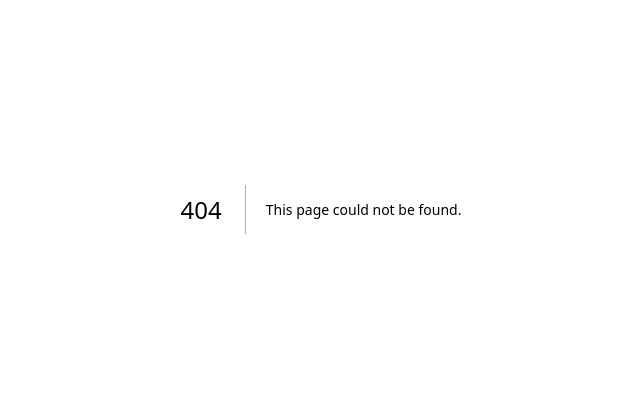
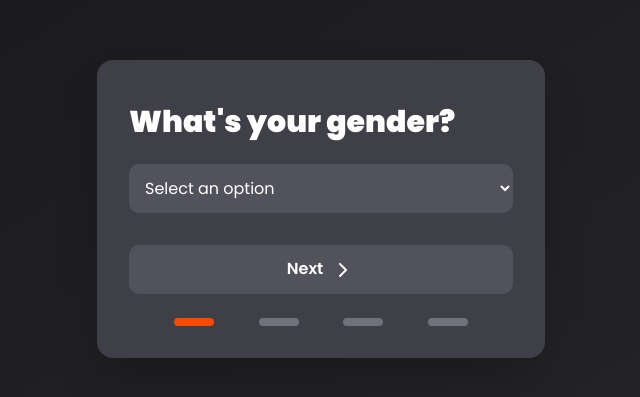
Before and after one commit to Hadi87s/Flex-Flow, a Next.js app: page /questionnaire in a window 1280 px wide. Before the commit this address had no page. Shown: the part 191-588 px from the top of the page, without its empty margins (319-959 px from the left). Built offline with nearby package versions, Linux system fonts and the light colour scheme.

Commit message:
adding a questionnaire page and linking it to the signup page and storing the user in the local storage temporarly

```diff
--- a/app/login/page.tsx
+++ b/app/login/page.tsx
@@ -82,7 +82,7 @@ export default function LoginPage() {
               >
                 <button
                   type="submit"
-                  className="cursor-pointer w-full flex justify-center py-2 px-4 border border-transparent rounded-md shadow-sm text-sm font-medium text-white bg-orange-800 hover:bg-orange-900 focus:outline-none focus:ring-orange-500 transition duration-150 ease-in-out"
+                  className="cursor-pointer w-full flex justify-center py-2 px-4 border border-transparent rounded-md shadow-sm text-sm font-medium text-white bg-orange-800 hover:bg-orange-900 focus:ring-1 focus:ring-offset-2 transition duration-150 ease-in-out"
                 >
                   Sign in
                 </button>
--- /dev/null
+++ b/app/questionnaire/page.tsx
@@ -0,0 +1,206 @@
+"use client";
+
+import { useState } from 'react'
+import { motion, AnimatePresence } from 'framer-motion'
+import { ChevronRight } from 'lucide-react'
+import { useRouter } from "next/navigation";
+
+const questions = [
+  {
+    id: 1,
+    question: "What's your gender?",
+    type: "select",
+    options: ["Male", "Female"],
+  },
+  {
+    id: 2,
+    question: "What are your height and weight?",
+    type: "double-input",
+    placeholders: ["Height (cm)", "Weight (kg)"]
+  },
+  {
+    id: 3,
+    question: "What's your preferred gym split?",
+    type: "select",
+    options: ["Arnold Split", "Push Pull Legs", "Bro Split", "Full Body"]
+  },
+  {
+    id: 4,
+    question: "What's your primary fitness goal?",
+    type: "select",
+    options: ["Build Muscle", "Lose Fat", "Improve Strength", "Enhance Overall Fitness"]
+  }
+];
+
+const pageVariants = {
+  initial: { opacity: 0, x: '-10%' },
+  in: { opacity: 1, x: 0 },
+  out: { opacity: 0, x: '10%' }
+}
+
+const pageTransition = {
+  type: 'tween',
+  ease: 'anticipate',
+  duration: 0.3
+}
+
+const elementVariants = {
+  hidden: { opacity: 0, y: 20 },
+  visible: { opacity: 1, y: 0 }
+}
+
+export default function Questionnaire() {
+  const [currentQuestion, setCurrentQuestion] = useState(0);
+  const [answers, setAnswers] = useState<string[]>(Array(questions.length).fill(''));
+  const router = useRouter();
+
+  const handleNext = () => {
+    if (currentQuestion < questions.length - 1) {
+      setCurrentQuestion(currentQuestion + 1)
+    }
+  }
+
+  const handleAnswer = (answer: string, index?: number) => {
+    const newAnswers = [...answers]
+    if (questions[currentQuestion].type === 'double-input') {
+      newAnswers[currentQuestion] = index === 0
+        ? `${answer},${newAnswers[currentQuestion].split(',')[1] || ''}`
+        : `${newAnswers[currentQuestion].split(',')[0] || ''},${answer}`
+    } else {
+      newAnswers[currentQuestion] = answer
+    }
+    setAnswers(newAnswers)
+  }
+
+  const handleSubmit = () => {
+    console.log('Final answers:', answers)
+    // Here you would typically send the answers to your backend, I know :)
+    const user = JSON.parse(localStorage.getItem("user") || "{}");
+    const fullUserData = {...user, gender: answers[0], height: answers[1].split(",")[0], weight: answers[1].split(",")[1], split: answers[2], goal: answers[3]};
+    // Send the fullUserData to be stored in the database, I will store it in the local storage until adding the database configuration.
+    localStorage.setItem("user", JSON.stringify(fullUserData));
+    router.push("/log");
+  }
+
+  const isAnswered = () => {
+    if (questions[currentQuestion].type === 'double-input') {
+      const [height, weight] = answers[currentQuestion].split(',')
+      return height && weight
+    }
+    return answers[currentQuestion] !== ''
+  }
+
+  return (
+    <div className="min-h-screen bg-gradient-to-br from-zinc-900 to-zinc-800 flex items-center justify-center p-4">
+      <AnimatePresence mode="wait">
+        <motion.div
+          key={currentQuestion}
+          initial="initial"
+          animate="in"
+          exit="out"
+          variants={pageVariants}
+          transition={pageTransition}
+          className="bg-zinc-700 p-8 rounded-2xl shadow-2xl max-w-md w-full"
+        >
+          <motion.h2
+            className="text-center md:text-left text-3xl font-bold mb-6 text-white"
+            variants={elementVariants}
+            initial="hidden"
+            animate="visible"
+            transition={{ duration: 0.5, delay: 0.1 }}
+          >
+            {questions[currentQuestion].question}
+          </motion.h2>
+          {questions[currentQuestion].type === 'select' ? (
+            <motion.select
+              value={answers[currentQuestion]}
+              onChange={(e) => handleAnswer(e.target.value)}
+              className="w-full p-3 rounded-lg bg-zinc-600 text-white outline-none focus:ring-2 focus:ring-white focus:bg-zinc-700 transition duration-300"
+              variants={elementVariants}
+              initial="hidden"
+              animate="visible"
+              transition={{ duration: 0.5, delay: 0.2 }}
+            >
+              <option value="">Select an option</option>
+              {questions[currentQuestion].options?.map((option) => (
+                <option key={option} value={option}>
+                  {option}
+                </option>
+              ))}
+            </motion.select>
+          ) : questions[currentQuestion].type === 'double-input' ? (
+            <motion.div
+              className="flex space-x-4"
+              variants={elementVariants}
+              initial="hidden"
+              animate="visible"
+              transition={{ duration: 0.5, delay: 0.2 }}
+            >
+              {questions[currentQuestion].placeholders?.map((placeholder, index) => (
+                <input
+                  key={index}
+                  type="text"
+                  value={answers[currentQuestion].split(',')[index] || ''}
+                  onChange={(e) => handleAnswer(e.target.value, index)}
+                  placeholder={placeholder}
+                  className="w-1/2 p-3 rounded-lg bg-zinc-600 text-white focus:ring-2 focus:ring-white transition duration-300"
+                />
+              ))}
+            </motion.div>
+          ) : (
+            <motion.input
+              type="text"
+              value={answers[currentQuestion]}
+              onChange={(e) => handleAnswer(e.target.value)}
+              placeholder={questions[currentQuestion].placeholders?.[0] || 'Enter your answer'}
+              className="w-full p-3 rounded-lg bg-zinc-600 text-white border border-zinc-500 focus:border-orange-400 focus:ring focus:ring-orange-200 focus:ring-opacity-50 transition duration-300"
+              variants={elementVariants}
+              initial="hidden"
+              animate="visible"
+              transition={{ duration: 0.5, delay: 0.2 }}
+            />
+          )}
+          <motion.button
+            variants={elementVariants}
+            initial="hidden"
+            animate="visible"
+            transition={{ duration: 0.3, delay: 0.3 }}
+            className={` mt-8 w-full py-3 px-6 rounded-lg text-white font-semibold transition-all duration-300 ${
+              isAnswered()
+                ? 'bg-orange-500 hover:bg-orange-700 cursor-pointer ring-offset-1 hover:ring-1'
+                : 'bg-zinc-600 cursor-not-allowed'
+            }`}
+            onClick={currentQuestion === questions.length - 1 ? handleSubmit : handleNext}
+            disabled={!isAnswered()}
+            style={{ outline: 'none' }}
+          >
+            {currentQuestion === questions.length - 1 ? (
+              'Let The Gains Start'
+            ) : (
+              <>
+                Next
+                <ChevronRight className="inline-block ml-2" />
+              </>
+            )}
+          </motion.button>
+          <motion.div
+            className="mt-6 flex justify-evenly"
+            variants={elementVariants}
+            initial="hidden"
+            animate="visible"
+            transition={{ duration: 0.5, delay: 0.4 }}
+          >
+            {questions.map((_, index) => (
+              <div
+                key={index}
+                className={`h-2 w-10 rounded-full ${
+                  index === currentQuestion ? 'bg-orange-600' : 'bg-zinc-500'
+                }`}
+              />
+            ))}
+          </motion.div>
+        </motion.div>
+      </AnimatePresence>
+    </div>
+  )
+}
--- a/app/signup/page.tsx
+++ b/app/signup/page.tsx
@@ -8,6 +8,7 @@ import Link from "next/link"
 import { validateEmail, validatePassword } from "@/utils/validator"
 import ErrorMessage from "@/components/error-message/ErrorMessage"
 import { CheckCheck } from "lucide-react"
+import { useRouter } from "next/navigation"
 
 export default function SignupPage() {
   const [name, setName] = useState("")
@@ -17,7 +18,7 @@ export default function SignupPage() {
   const [error, setError] = useState<Validate>({emailError: false, passwordError: false, passwordMismatch: false});
   const [isSuccessful, setIsSuccessful] = useState(false);
   const DISPLAY_DURATION = 2000;
-
+  const router = useRouter();
   const handleSubmit = (e: React.FormEvent) => {
     e.preventDefault()
     if (!validateEmail(email)) {
@@ -36,13 +37,21 @@ export default function SignupPage() {
     // here the user is signedUp successfully!
     setIsSuccessful(true);
     setError({ emailError: false, passwordError: false, passwordMismatch: false});
+
+    const user = {
+      name: name,
+      email: email,
+      password: password
     }
+    localStorage.setItem("user", JSON.stringify(user)); //adding the signedUp user to local storage.
+  }
 
     useEffect(()=> {
       let timeoutId : NodeJS.Timeout;
       if(isSuccessful){
         timeoutId =  setTimeout(()=> {
           setIsSuccessful(false);
+          router.push("/questionnaire");
         }, DISPLAY_DURATION);
       }
       return () => clearTimeout(timeoutId);
@@ -158,7 +167,7 @@ export default function SignupPage() {
               >
                 <button
                   type="submit"
-                  className="cursor-pointer w-full flex justify-center py-2 px-4 border border-transparent rounded-md shadow-sm text-sm font-medium text-white bg-orange-800 hover:bg-orange-900 focus:outline-none focus:ring-2 focus:ring-offset-2 focus:ring-orange-500 transition duration-150 ease-in-out"
+                  className="cursor-pointer w-full flex justify-center py-2 px-4 border border-transparent rounded-md shadow-sm text-sm font-medium text-white bg-orange-800 hover:bg-orange-900 focus:ring-1 focus:ring-offset-2 transition duration-150 ease-in-out"
                 >
                   Sign up
                 </button>
```
